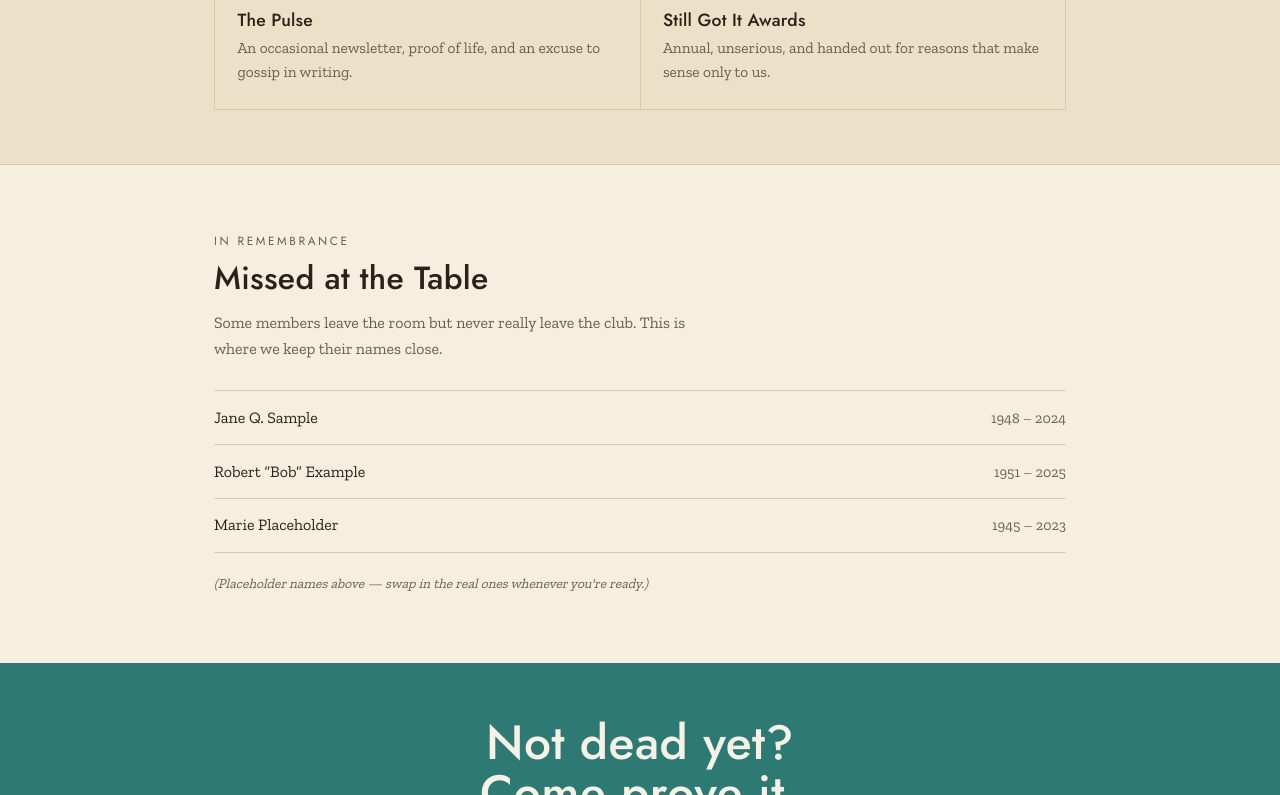
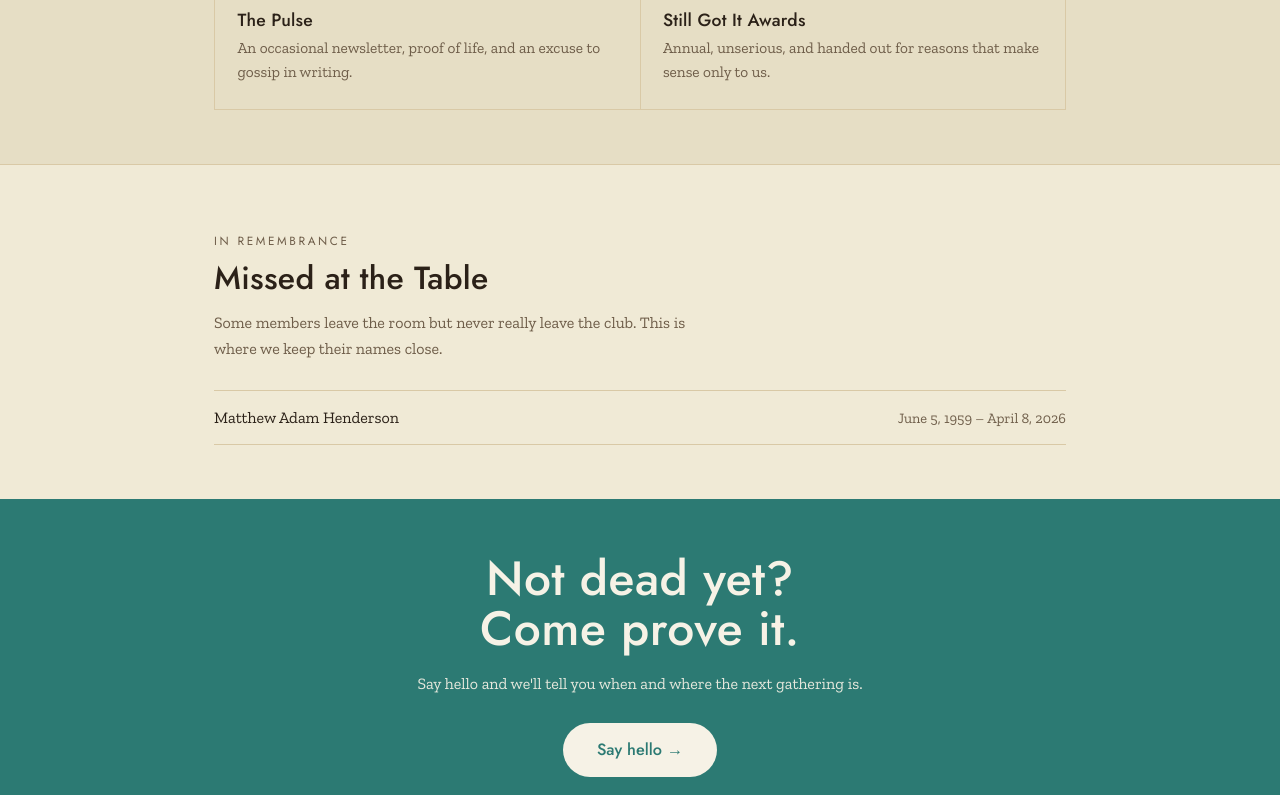
Before and after one commit to CharlitoBurrito78/not-dead-yet-society, a plain HTML site: page index.html in a window 1280 px wide. Shown: the part 2168-2963 px from the top of the page. Drawn offline with nearby package versions, Linux system fonts and the light colour scheme.

Commit message:
Update index.html

```diff
--- a/index.html
+++ b/index.html
@@ -3,8 +3,8 @@
 <link rel="stylesheet" href="https://fonts.googleapis.com/css2?family=Jost:wght@400;500;600&family=Zilla+Slab:wght@400;500;600&display=swap">
 <style>
   :root{
-    --bg:#F6EFE0;
-    --surface:#ECE1C8;
+    --bg:#F0EAD6;
+    --surface:#E6DEC5;
     --ink:#2B2118;
     --ink-soft:#6E5D49;
     --line:#D9C9A6;
@@ -277,11 +277,8 @@
     <h2>Missed at the Table</h2>
     <p class="intro">Some members leave the room but never really leave the club. This is where we keep their names close.</p>
     <div class="in-memory-list">
-      <div class="in-memory-row"><span class="who">Jane Q. Sample</span><span class="years">1948 &ndash; 2024</span></div>
-      <div class="in-memory-row"><span class="who">Robert &ldquo;Bob&rdquo; Example</span><span class="years">1951 &ndash; 2025</span></div>
-      <div class="in-memory-row"><span class="who">Marie Placeholder</span><span class="years">1945 &ndash; 2023</span></div>
+      <div class="in-memory-row"><span class="who">Matthew Adam Henderson</span><span class="years">June 5, 1959 &ndash; April 8, 2026</span></div>
     </div>
-    <p class="note">(Placeholder names above &mdash; swap in the real ones whenever you're ready.)</p>
   </div>
 </section>
 
```
